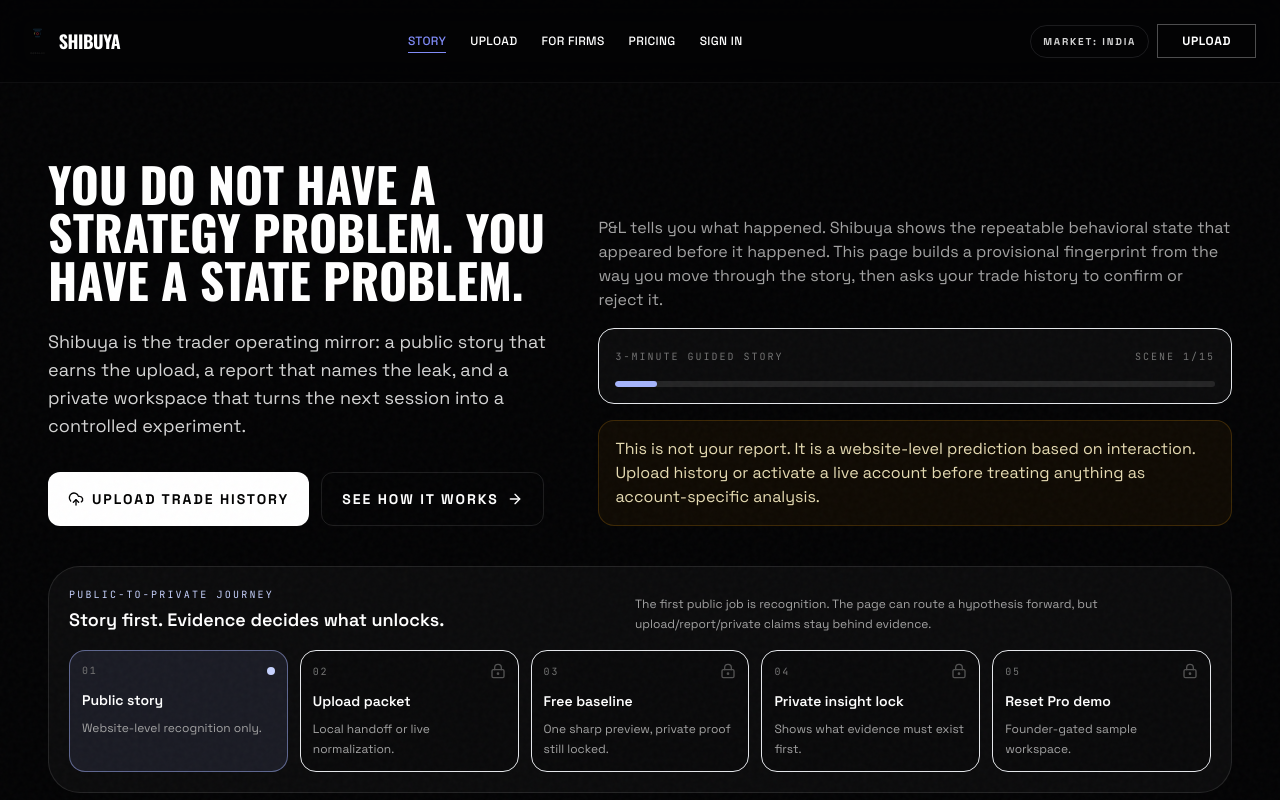
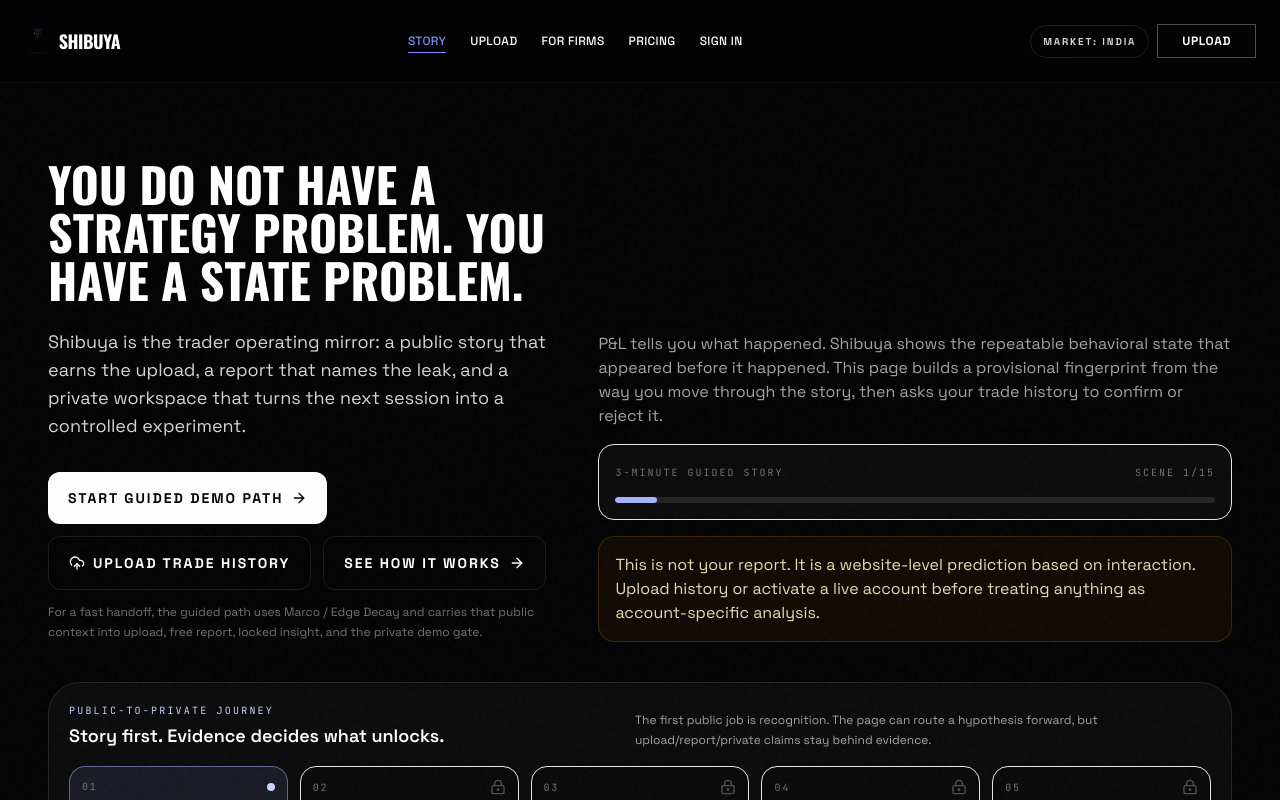
Before and after one commit to juninhogaucho/shibuya-analytics, a React (Vite) app: page / in a window 1280 px wide. Shown: the top 800 px of the page. Built offline with nearby package versions, Linux system fonts and the light colour scheme; no server answers.

Commit message:
Expose guided story path in hero

```diff
--- a/src/components/landing/StoryExperience.tsx
+++ b/src/components/landing/StoryExperience.tsx
@@ -166,11 +166,19 @@
               Shibuya is the trader operating mirror: a public story that earns the upload, a report that names the leak,
               and a private workspace that turns the next session into a controlled experiment.
             </p>
-            <div className="mt-8 flex flex-col gap-3 sm:flex-row">
+            <div className="mt-8 flex flex-col gap-3 sm:flex-row sm:flex-wrap">
+              <button
+                type="button"
+                onClick={openGuidedDemoPath}
+                className="inline-flex w-full items-center justify-center gap-2 rounded-xl bg-white px-4 py-4 text-xs font-bold uppercase tracking-[0.14em] text-black transition hover:bg-indigo-200 sm:w-auto sm:px-5 sm:text-sm"
+              >
+                Start Guided Demo Path
+                <ArrowRight className="h-4 w-4" />
+              </button>
               <button
                 type="button"
                 onClick={inspectUploadFlow}
-                className="inline-flex w-full items-center justify-center gap-2 rounded-xl bg-white px-4 py-4 text-xs font-bold uppercase tracking-[0.14em] text-black transition hover:bg-indigo-200 sm:w-auto sm:px-5 sm:text-sm"
+                className="inline-flex w-full items-center justify-center gap-2 rounded-xl border border-white/10 px-4 py-4 text-xs font-bold uppercase tracking-[0.14em] text-white transition hover:bg-white hover:text-black sm:w-auto sm:px-5 sm:text-sm"
               >
                 <UploadCloud className="h-4 w-4" />
                 Upload Trade History
@@ -184,6 +192,10 @@
                 <ArrowRight className="h-4 w-4" />
               </button>
             </div>
+            <p className="mt-3 max-w-xl text-xs leading-5 text-neutral-500">
+              For a fast handoff, the guided path uses Marco / Edge Decay and carries that public context into upload,
+              free report, locked insight, and the private demo gate.
+            </p>
           </div>
           <div className="min-w-0 space-y-4 text-sm leading-relaxed text-neutral-400 md:text-base">
             <p>
```
Also changed, not shown: 1 other file (tests, documents, lock files or other folders).
